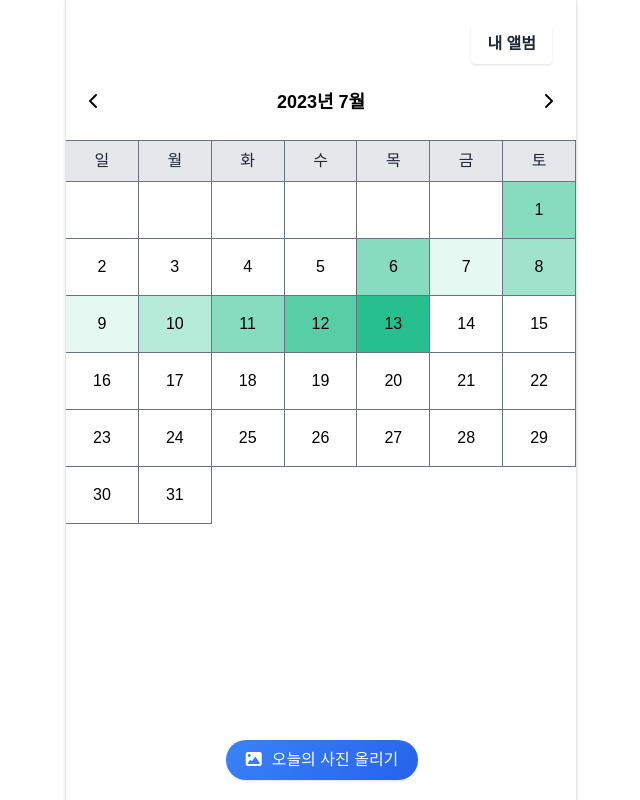
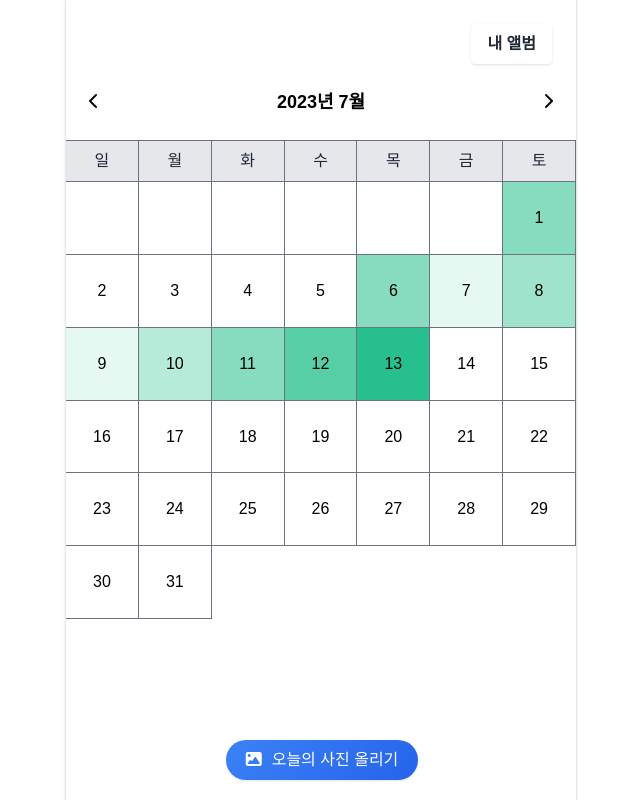
Before and after one commit to Leets-Official/MemoriesSquare-FE, a SvelteKit app: page / in a window 1280 px wide. Shown: the whole page, without its empty margins (319-959 px from the left). Built offline with nearby package versions, Linux system fonts and the light colour scheme; a web font is replaced by a local one.

Commit message:
calendar 정사각형으로 fix

```diff
--- a/src/pages/calendarPage/calendar/Calendar.svelte
+++ b/src/pages/calendarPage/calendar/Calendar.svelte
@@ -143,14 +143,16 @@
 
   <div class="grid grid-cols-7">
     {#each days as { day, weekDay }}
+      <div class="relative" style="padding-bottom:100%">
         <div
           class={`${
             day !== '' ? DUMMY_DATA[thisYear][thisMonth][day]['bg'] : 'bg-white'
-        } border-r border-b border-gray-500 p-4 flex flex-col items-center justify-center`}
+          } border-r border-b border-gray-500 p-3 flex flex-col items-center justify-center absolute w-full h-full`}
         >
           <div class="text-medium font-medium">{day}</div>
           <!-- <div class="text-sm">{weekDay}</div> -->
         </div>
+      </div>
     {/each}
   </div>
 </div>
```
Lines whose indentation alone changed are shown as unchanged.
